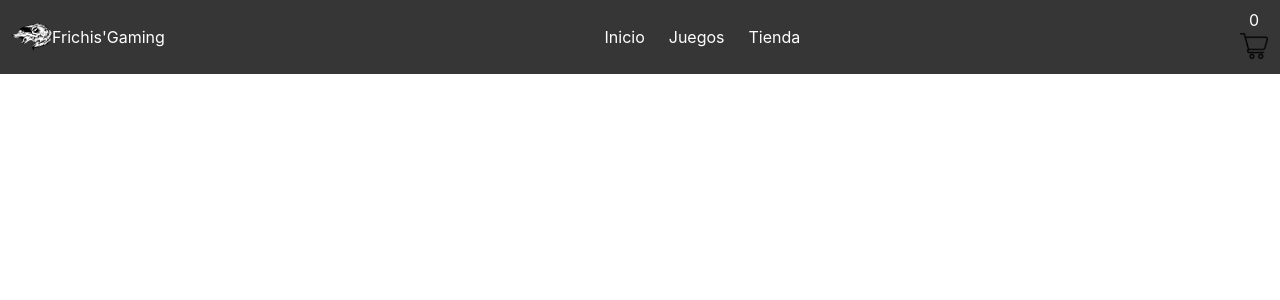
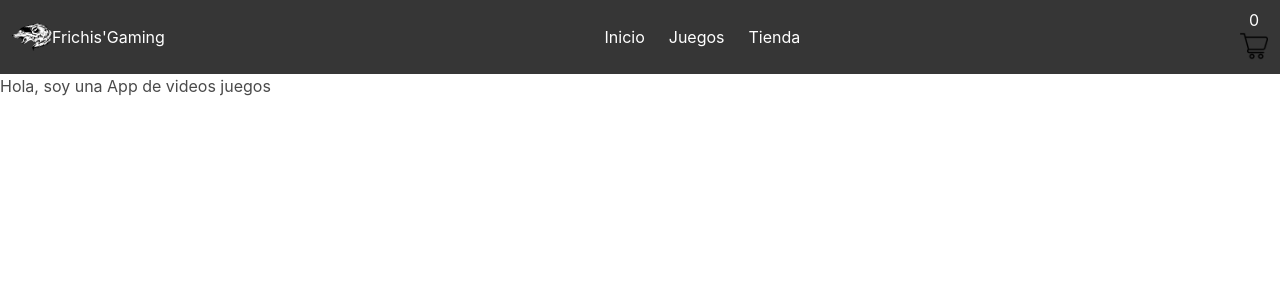
Before and after one commit to jesusgomezq/frichisg, a React (Create React App) app: page / in a window 1280 px wide. Shown: the top 300 px of the page. Built offline with nearby package versions, Linux system fonts and the light colour scheme.

Commit message:
entrega reformada

```diff
--- a/src/App.js
+++ b/src/App.js
@@ -7,7 +7,7 @@ function App() {
   return (
     <div className="App">
       <NavBar/>
-      <ItemListContainer/>
+      <ItemListContainer greeting={'Hola, soy una App de videos juegos'}/>
     </div>
   );
 }
```
